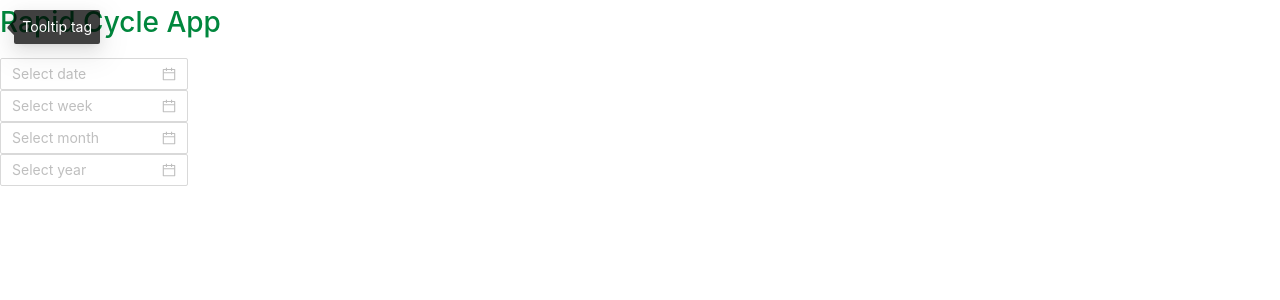
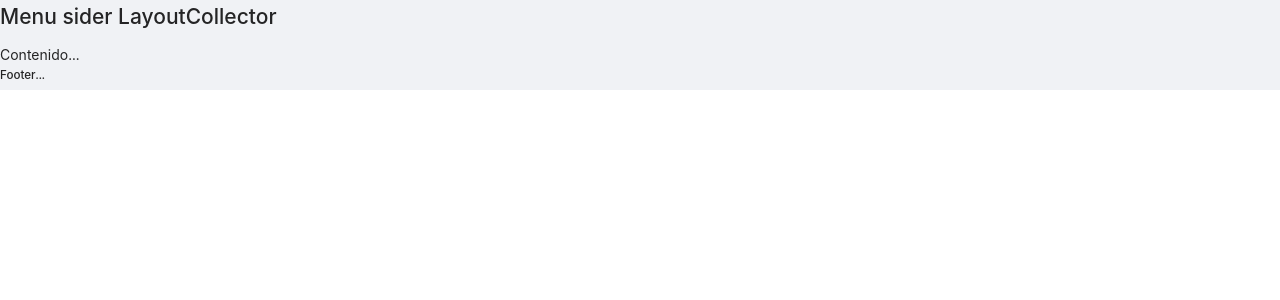
Before and after one commit to RobbCorrea/RapidCycle-Web-App, a React (Create React App) app: page /admin in a window 1280 px wide. Shown: the top 300 px of the page. Built offline with nearby package versions, Linux system fonts and the light colour scheme.

Commit message:
Add layout and route for Garbage Collectors system

```diff
--- a/src/App.js
+++ b/src/App.js
@@ -1,30 +1,24 @@
 import React from "react";
+import { BrowserRouter as Router, Route, Switch } from "react-router-dom";
+/* import Admin from "./pages/Admin";
+import AdminHome from "./pages/Admin";
+import SignIn from "./pages/Admin/SignIn.js";
+import Home from "./pages/Home.js";
+import Contacts from "./pages/Contacs.js"; */
+import routes from "./config/routes.js";
+import RouteWithSubRoutes from "./components/RouteWSubroutes.js";
+
 import "./App.scss";
-import { DatePicker, Tooltip } from "antd";
 
 function App() {
-  const dateTest = (date, dateString) => {
-    console.log(date, dateString);
-  };
-  const text = "Tooltip tag";
-
   return (
-    <>
-      <Tooltip placement="leftBottom" title={text}>
-        <h1 className="App">
-          Rapid Cycle <span>App</span>
-        </h1>
-      </Tooltip>
-      <div>
-        <DatePicker onChange={dateTest} />
-        <br />
-        <DatePicker picker="week" />
-        <br />
-        <DatePicker picker="month" />
-        <br />
-        <DatePicker picker="year" />
-      </div>
-    </>
+    <Router>
+      <Switch>
+        {routes.map((route, index) => (
+          <RouteWithSubRoutes key={index} {...route} />
+        ))}
+      </Switch>
+    </Router>
   );
 }
 
--- /dev/null
+++ b/src/components/RouteWSubroutes.js
@@ -0,0 +1,15 @@
+import React from "react";
+import { Route } from "react-router-dom";
+
+function RouteWithSubRoutes(route) {
+  console.log(route);
+  return (
+    <Route
+      path={route.path}
+      exact={route.exact}
+      render={props => <route.component routes={route.routes} {...props} />}
+    />
+  );
+}
+
+export default RouteWithSubRoutes;
--- /dev/null
+++ b/src/config/routes.js
@@ -0,0 +1,28 @@
+// importing Layout
+import LayoutCollector from "../layouts/LayoutCollector";
+
+//Admin Pages
+import AdminHome from "../pages/Admin";
+import AdminSignIn from "../pages/Admin/SignIn";
+
+const routes = [
+  {
+    path: "/admin",
+    component: LayoutCollector,
+    exact: false,
+    routes: [
+      {
+        path: "/admin",
+        component: AdminHome,
+        exact: true
+      },
+      {
+        path: "/admin/login",
+        component: AdminSignIn,
+        exact: true
+      }
+    ]
+  }
+];
+
+export default routes;
--- /dev/null
+++ b/src/layouts/LayoutCollector.js
@@ -0,0 +1,14 @@
+//LayoutCollector.js is Admin or LayoutAdmin
+
+import React from "react";
+import { Layout } from "antd";
+
+export default function LayoutCollector() {
+  return (
+    <Layout>
+      <h2>Menu sider LayoutCollector</h2>
+      <div>Contenido...</div>
+      <h5>Footer...</h5>
+    </Layout>
+  );
+}
--- /dev/null
+++ b/src/pages/Admin/Admin.js
@@ -0,0 +1,9 @@
+import React from "react";
+
+export default function Admin() {
+  return (
+    <div>
+      <h1>Estamos en Admin.</h1>
+    </div>
+  );
+}
--- /dev/null
+++ b/src/pages/Admin/SignIn.js
@@ -0,0 +1,9 @@
+import React from "react";
+
+export default function SignIn() {
+  return (
+    <div>
+      <h1>Estamos en SignIn</h1>
+    </div>
+  );
+}
--- /dev/null
+++ b/src/pages/Admin/index.js
@@ -0,0 +1 @@
+export { default } from "./Admin";
--- /dev/null
+++ b/src/pages/Contacs.js
@@ -0,0 +1,9 @@
+import React from "react";
+
+export default function Contacts() {
+  return (
+    <div>
+      <h1>Estamos en Contacts</h1>
+    </div>
+  );
+}
--- /dev/null
+++ b/src/pages/Home.js
@@ -0,0 +1,9 @@
+import React from "react";
+
+export default function Home() {
+  return (
+    <div>
+      <h1>Estamos en Home.</h1>
+    </div>
+  );
+}
```
Also changed, not shown: src/layouts/LayoutRecycler.js (added, +14 -0 lines).
